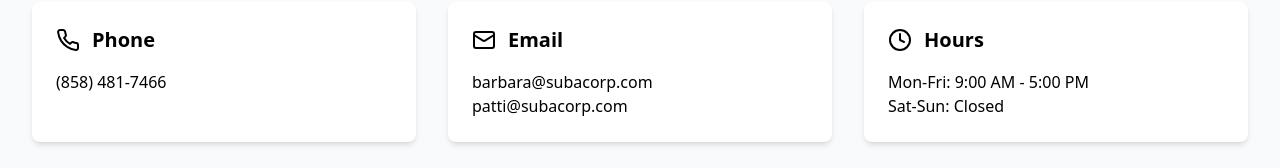
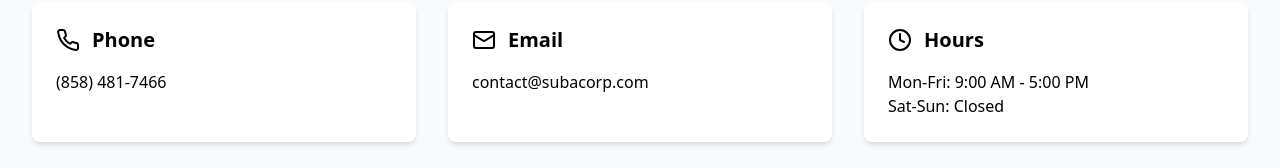
Before and after one commit to WilliamGiammona/subacorp, a Next.js app: page /contact in a window 1280 px wide. Shown: the part 258-426 px from the top of the page. Built offline with nearby package versions, Linux system fonts and the light colour scheme; no server answers.

Commit message:
changed email

```diff
--- a/app/contact/page.tsx
+++ b/app/contact/page.tsx
@@ -33,8 +33,7 @@ export default function Contact() {
               <Mail className="h-6 w-6 text-primary mr-3" />
               <h2 className="text-xl font-semibold">Email</h2>
             </div>
-            <p className="text-muted-foreground">barbara@subacorp.com</p>
-            <p className="text-muted-foreground">patti@subacorp.com</p>
+            <p className="text-muted-foreground">contact@subacorp.com</p>
           </div>
 
           <div className="bg-white dark:bg-gray-800 p-6 rounded-lg shadow-md hover:shadow-lg transition-shadow">
```
